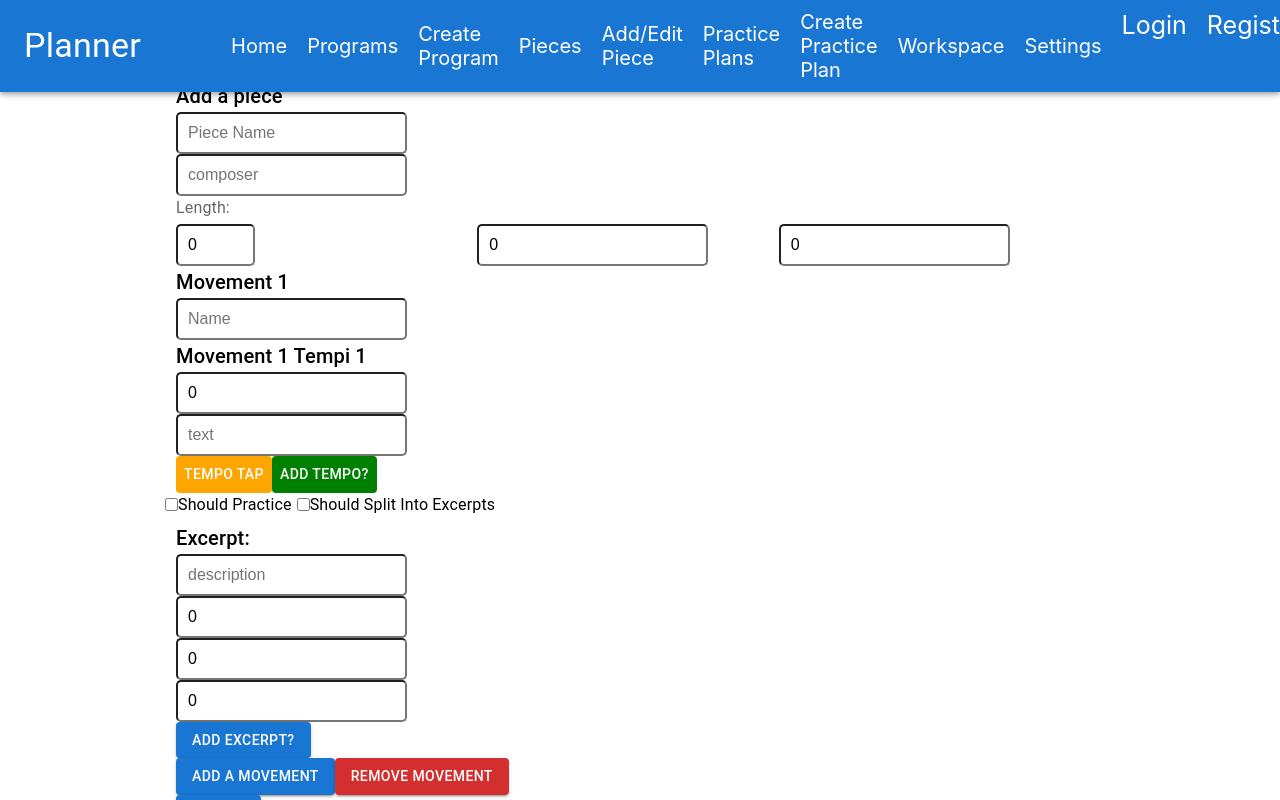
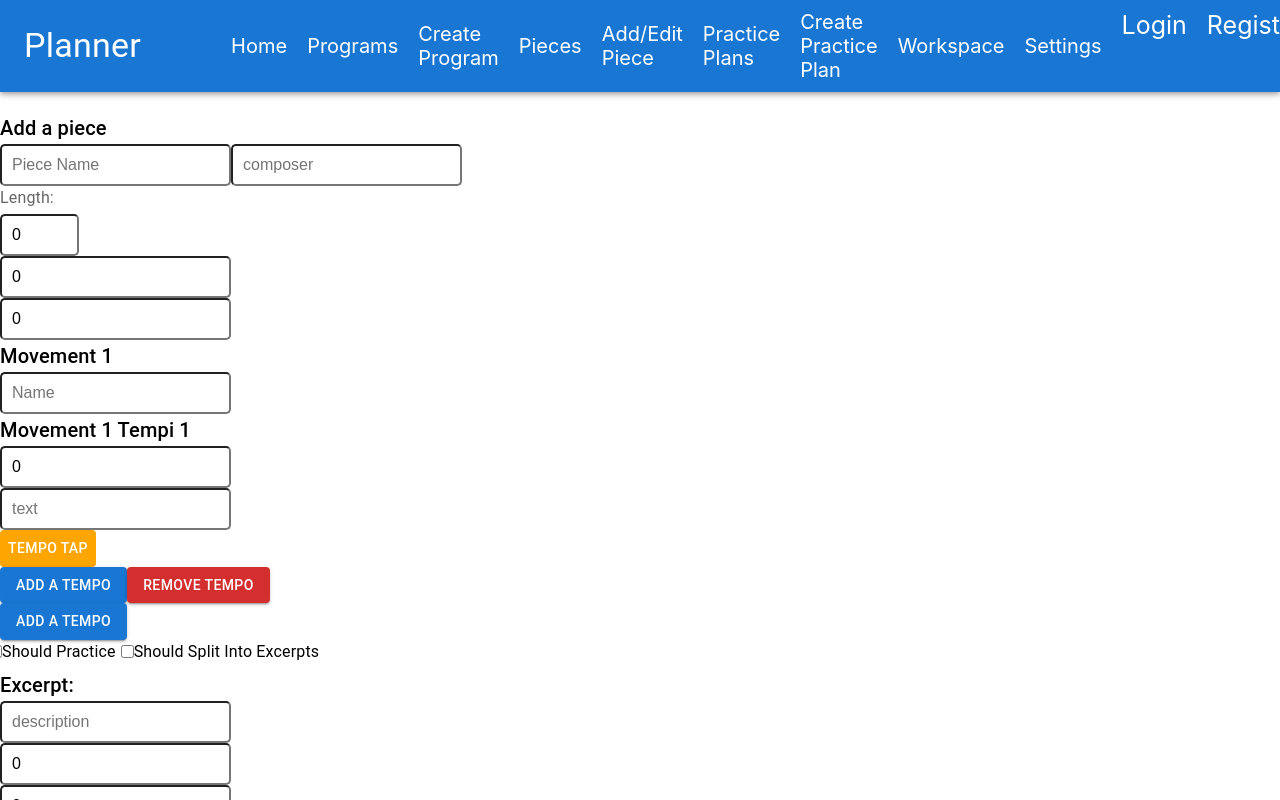
Before and after one commit to shoneriki/mern-practice, a React (Create React App) app in the folder client/: page /piece/create in a window 1280 px wide. Shown: the top 800 px of the page. Built offline with nearby package versions, Linux system fonts and the light colour scheme.

Commit message:
starting of piece form

```diff
--- a/client/src/App.css
+++ b/client/src/App.css
@@ -20,6 +20,7 @@
 
 body {
   padding: 0;
+
 }
 
 .auth {
--- a/client/src/pages/piece-pages/create-edit-piece.js
+++ b/client/src/pages/piece-pages/create-edit-piece.js
@@ -2,12 +2,12 @@ import { useState } from "react";
 
 import { useGetUserID } from "../../hooks/useGetUserID";
 import { useCookies } from "react-cookie";
-import { useNavigate} from "react-router-dom";
+import { useNavigate } from "react-router-dom";
 // import {useParams} from "react-router-dom"
 
 import { Formik, Form, Field, FieldArray } from "formik";
 
-import {produce} from "immer";
+import { produce } from "immer";
 
 import {
   Box,
@@ -69,157 +69,8 @@ function AddPieceForm() {
     userOwner: userID,
   };
 
-
-  // const unnestedFieldHandler = {
-  //   handleFieldChange: (field) => (event) => {
-  //     setPiece(
-  //       produce((draft) => {
-  //         draft[field] = event.target.value;
-  //       })
-  //     );
-  //   },
-  //   handleLengthChange: (field) => (event) => {
-  //     setPiece(
-  //       produce((draft) => {
-  //         draft.length[field] = event.target.value;
-  //       })
-  //     );
-  //   },
-  // };
-
-  // handlers for movement
-
-  // const movementHandler = {
-  //   add: () => {
-  //     setPiece(
-  //       produce((draft) => {
-  //         draft.movements.push({
-  //           number: 0,
-  //           name: "",
-  //           movementNumber: 0,
-  //           tempi: [
-  //             {
-  //               tempo: 0,
-  //               text: "",
-  //             },
-  //           ],
-  //           settings: "",
-  //           shouldPractice: false,
-  //           shouldSplitIntoExcerpts: false,
-  //           excerpts: [
-  //             {
-  //               text: "",
-  //               repetitions: 0,
-  //               targetTempo: 0,
-  //               endMetronomeGoal: 0,
-  //             },
-  //           ],
-  //         });
-  //       })
-  //     );
-  //   },
-  //   change: (movementIndex, field) => (e) => {
-  //     setPiece(
-  //       produce((draft) => {
-  //         draft.movements[movementIndex][field] = e.target.value;
-  //       })
-  //     );
-  //   },
-  //   delete: (movementIndex) => {
-  //     setPiece((piece) => {
-  //       const newMovements = piece.movements.filter(
-  //         (_, index) => index !== movementIndex
-  //       );
-  //       return { ...piece, movements: newMovements };
-  //     });
-  //   },
-  // };
-
-  // const tempiHandler = {
-  //   addTempo: (movementIndex) => (event) => {
-  //     setPiece(
-  //       produce((draft) => {
-  //         draft.movements[movementIndex].tempi.push({ tempo: 0, text: "" });
-  //       })
-  //     );
-  //   },
-  //   removeTempo: (movementIndex, tempoIndex) => (event) => {
-  //     event.persist()
-  //     setPiece(
-  //       produce((draft) => {
-  //         draft.movements[movementIndex].tempi = draft.movements[
-  //           movementIndex
-  //         ].tempi.filter((_, index) => index !== tempoIndex);
-  //       })
-  //     );
-  //   },
-  //   changeTempo: (movementIndex, tempoIndex, field) => (event) => {
-  //     setPiece(
-  //       produce((draft) => {
-  //         draft.movements[movementIndex].tempi[tempoIndex][field] =
-  //           event.target.value;
-  //       })
-  //     );
-  //   },
-  // };
-
-
-  // const excerptHandler = {
-  //   addExcerpt: (movementIndex) => {
-  //     setPiece(
-  //       produce((draft) => {
-  //         draft.movements[movementIndex].excerpts.push({
-  //           text: "",
-  //           repetitions: 0,
-  //           targetTempo: 0,
-  //           endMetronomeGoal: 0,
-  //         });
-  //       })
-  //     );
-  //   },
-  //   removeExcerpt: (movementIndex, excerptIndex) => (event) => {
-  //     event.persist()
-  //     setPiece(
-  //       produce((draft) => {
-  //         draft.movements[movementIndex].excerpts = draft.movements[
-  //           movementIndex
-  //         ].excerpts.filter((_, index) => index !== excerptIndex);
-  //       })
-  //     );
-  //   },
-  //   changeExcerpt: (movementIndex, excerptIndex, field) => (event) => {
-  //     setPiece(
-  //       produce((draft) => {
-  //         draft.movements[movementIndex].excerpts[excerptIndex][field] =
-  //           event.target.value;
-  //       })
-  //     );
-  //   },
-  // };
-
-
-
-  // end of movement handlers
-
-  // const handleSubmit = async (event) => {
-  //   event.preventDefault()
-  //   try {
-  //     await axios.post(
-  //       `http://localhost:3001/pieces`,
-  //       { ...piece},
-  //       {
-  //         headers: { authorization: cookies.access_token },
-  //       }
-  //     );
-
-  //     alert("Piece created");
-  //     navigate("/pieces");
-  //   } catch (error) {
-  //     console.error(error);
-  //   }
-  // };
-
   return (
+    <Grid container spacing={4}>
       <Formik
         initialValues={initialValues}
         onSubmit={(values) => {
@@ -228,14 +79,12 @@ function AddPieceForm() {
       >
         {({ values }) => (
           <Grid
-          sx={{
-            width: "70%",
-          }}
-          container
-          spacing={4}
+            item
+            name="outer-container"
+            xs={12}
           >
             <Form>
-            <Grid item xs={12} sm={4}>
+              <Grid name="grid-inside-form" item xs={12} sm={8} md={6}>
                 <Typography variant={"h6"}>Add a piece</Typography>
                 <Field
                   label="Name"
@@ -252,10 +101,11 @@ function AddPieceForm() {
                   fullWidth
                 />
               </Grid>
-            <Grid item xs={12}>
-              <InputLabel htmlFor={`piece-lengthInSeconds`}>Length:</InputLabel>
-              <Grid container spacing={1}>
-                <Grid item xs={12} sm={4}>
+              <Grid name="grid-length" item xs={12} sm={6} md={4}>
+                <InputLabel htmlFor={`piece-lengthInSeconds`}>
+                  Length:
+                </InputLabel>
+                <Grid name="hours" item xs={12} sm={6} md={4}>
                   <Field
                     type="number"
                     id={`piece-hours`}
@@ -266,7 +116,7 @@ function AddPieceForm() {
                     fullWidth
                   />
                 </Grid>
-                <Grid item xs={12} sm={4}>
+                <Grid name="minute" item xs={12} sm={4}>
                   <Field
                     type="number"
                     id={`piece-minutes`}
@@ -275,7 +125,7 @@ function AddPieceForm() {
                     fullWidth
                   />
                 </Grid>
-                <Grid item xs={12} sm={4}>
+                <Grid name="seconds" item xs={12} sm={4}>
                   <Field
                     type="number"
                     id={`piece-seconds`}
@@ -285,16 +135,19 @@ function AddPieceForm() {
                   />
                 </Grid>
               </Grid>
-            </Grid>
 
               <FieldArray
                 name="movements"
-              render={(arrayHelpers) => (
-                <section>
-                  {values.movements && values.movements.length > 0 ? (
-                    values.movements.map((movement, movementIndex) => (
-                      <Grid container item key={movementIndex}>
-                        <Grid item xs={12}>
+                render={(movementArrayHelpers) => (
+                  <Grid name="movement-outer-grid" item xs={12}>
+                    {values.movements.map((movement, movementIndex) => (
+                      <Grid
+                        name="movement-grid"
+                        item
+                        xs={12}
+                        key={movementIndex}
+                      >
+                        <Grid name="movement-name" item xs={12}>
                           <Typography variant={"h6"}>
                             Movement {movementIndex + 1}
                           </Typography>
@@ -305,8 +158,18 @@ function AddPieceForm() {
                             fullWidth
                           />
                         </Grid>
+                        <FieldArray
+                          name={`movements.${movementIndex}.tempi`}
+                          render={(tempoArrayHelpers) => (
+                            <Grid name="movement-tempi-outer-container">
                               {movement.tempi.map((tempo, tempoIndex) => (
-                          <Grid item xs={4} name="tempo">
+                                <Grid
+                                  name="tempo-container"
+                                  item
+                                  xs={12}
+                                  sm={6}
+                                  md={4}
+                                >
                                   <Typography variant={"h6"}>
                                     Movement {movementIndex + 1} Tempi{" "}
                                     {tempoIndex + 1}
@@ -325,7 +188,7 @@ function AddPieceForm() {
                                     placeholder="text"
                                     fullWidth
                                   />
-
+                                  <Grid item xs={12} sm={6} md={4}>
                                     <Button
                                       name="tempo tap"
                                       sx={{
@@ -338,19 +201,48 @@ function AddPieceForm() {
                                     >
                                       Tempo Tap
                                     </Button>
+                                  </Grid>
                                   <Button
-                              sx={{
-                                backgroundColor: "green",
-                                color: "white",
-                                "&:hover": {
-                                  backgroundColor: "lightgreen",
-                                },
-                              }}
+                                    type="button"
+                                    variant="contained"
+                                    color="primary"
+                                    onClick={() =>
+                                      tempoArrayHelpers.push({
+                                        tempo: 0,
+                                        text: "",
+                                      })
+                                    }
                                   >
-                              Add Tempo?
+                                    Add a Tempo
+                                  </Button>
+                                  <Button
+                                    type="button"
+                                    variant="contained"
+                                    color="error"
+                                    onClick={() =>
+                                      tempoArrayHelpers.remove(tempoIndex)
+                                    }
+                                  >
+                                    Remove Tempo
                                   </Button>
                                 </Grid>
                               ))}
+                              <Button
+                                type="button"
+                                variant="contained"
+                                color="primary"
+                                onClick={() =>
+                                  tempoArrayHelpers.push({
+                                    tempo: 0,
+                                    text: "",
+                                  })
+                                }
+                              >
+                                Add a Tempo
+                              </Button>
+                            </Grid>
+                          )}
+                        />
                         <Grid item xs={12}>
                           <FormControlLabel
                             control={
@@ -371,10 +263,18 @@ function AddPieceForm() {
                             label="Should Split Into Excerpts"
                           />
                         </Grid>
-                        {movement.excerpts.map((excerpt, excerptIndex) => (
+
+                        <FieldArray
+                          name={`movements.${movementIndex}.excerpts`}
+                          render={(excerptArrayHelpers) => (
+                            <Grid name="excerpt-outer-container">
+                              {movement.excerpts.map(
+                                (excerpt, excerptIndex) => (
                                   <Grid item xs={12}>
-                            <Typography variant={"h6"}>Excerpt:</Typography>
-                            <Grid item xs={4}>
+                                    <Typography variant={"h6"}>
+                                      Excerpt:
+                                    </Typography>
+                                    <Grid item xs={12} sm={6} md={4}>
                                       <Field
                                         label="Text"
                                         name={`movements.${movementIndex}.excerpts.${excerptIndex}.text`}
@@ -383,7 +283,7 @@ function AddPieceForm() {
                                         fullWidth
                                       />
                                     </Grid>
-                            <Grid item xs={4}>
+                                    <Grid item xs={12} sm={6} md={4}>
                                       <Field
                                         type="number"
                                         label="Repetitions"
@@ -392,7 +292,7 @@ function AddPieceForm() {
                                         fullWidth
                                       />
                                     </Grid>
-                            <Grid item xs={4}>
+                                    <Grid item xs={12} sm={6} md={4}>
                                       <Field
                                         type="number"
                                         label="Target Tempo"
@@ -401,7 +301,7 @@ function AddPieceForm() {
                                         fullWidth
                                       />
                                     </Grid>
-                            <Grid item xs={4}>
+                                    <Grid item xs={12} sm={6} md={4}>
                                       <Field
                                         type="number"
                                         label="End Metronome Goal"
@@ -410,16 +310,47 @@ function AddPieceForm() {
                                         fullWidth
                                       />
                                     </Grid>
-
-                            <Button variant="contained"> Add Excerpt?</Button>
+                                    <Button
+                                      variant="contained"
+                                      color="error"
+                                      onClick={() =>
+                                        excerptArrayHelpers.remove(excerptIndex)
+                                      }
+                                    >
+                                      Remove Excerpt
+                                    </Button>
                                   </Grid>
-                        ))}
+                                )
+                              )}
                               <Button
                                 type="button"
                                 variant="contained"
                                 color="primary"
                                 onClick={() =>
-                            arrayHelpers.push({
+                                  excerptArrayHelpers.push({
+                                    text: "",
+                                    repetitions: 0,
+                                    length: {
+                                      hours: 0,
+                                      minutes: 0,
+                                      seconds: 0,
+                                    },
+                                    targetTempo: 0,
+                                    endMetronomeGoal: 0,
+                                  })
+                                }
+                              >
+                                Add an Excerpt
+                              </Button>
+                            </Grid>
+                          )}
+                        />
+                        <Button
+                          type="button"
+                          variant="contained"
+                          color="primary"
+                          onClick={() =>
+                            movementArrayHelpers.push({
                               name: "",
                               movementNumber: 0,
                               tempi: [
@@ -453,48 +384,15 @@ function AddPieceForm() {
                           type="button"
                           variant="contained"
                           color="error"
-                          onClick={() => arrayHelpers.remove(movementIndex)}
+                          onClick={() =>
+                            movementArrayHelpers.remove(movementIndex)
+                          }
                         >
                           Remove Movement
                         </Button>
                       </Grid>
-                    ))
-                  ) : (
-                    <Button
-                      type="button"
-                      onClick={() =>
-                        arrayHelpers.push({
-                          name: "",
-                          movementNumber: 0,
-                          tempi: [
-                            {
-                              tempo: 0,
-                              text: "",
-                            },
-                          ],
-                          settings: "",
-                          shouldPractice: false,
-                          shouldSplitIntoExcerpts: false,
-                          excerpts: [
-                            {
-                              text: "",
-                              repetitions: 0,
-                              length: {
-                                hours: 0,
-                                minutes: 0,
-                                seconds: 0,
-                              },
-                              targetTempo: 0,
-                              endMetronomeGoal: 0,
-                            },
-                          ],
-                        })
-                      }
-                    >
-                      Add a Movement
-                    </Button>
-                  )}
-                </section>
+                    ))}
+                  </Grid>
                 )}
               />
 
@@ -505,6 +403,7 @@ function AddPieceForm() {
           </Grid>
         )}
       </Formik>
+    </Grid>
   );
 }
 
```
Lines whose indentation alone changed are shown as unchanged.
